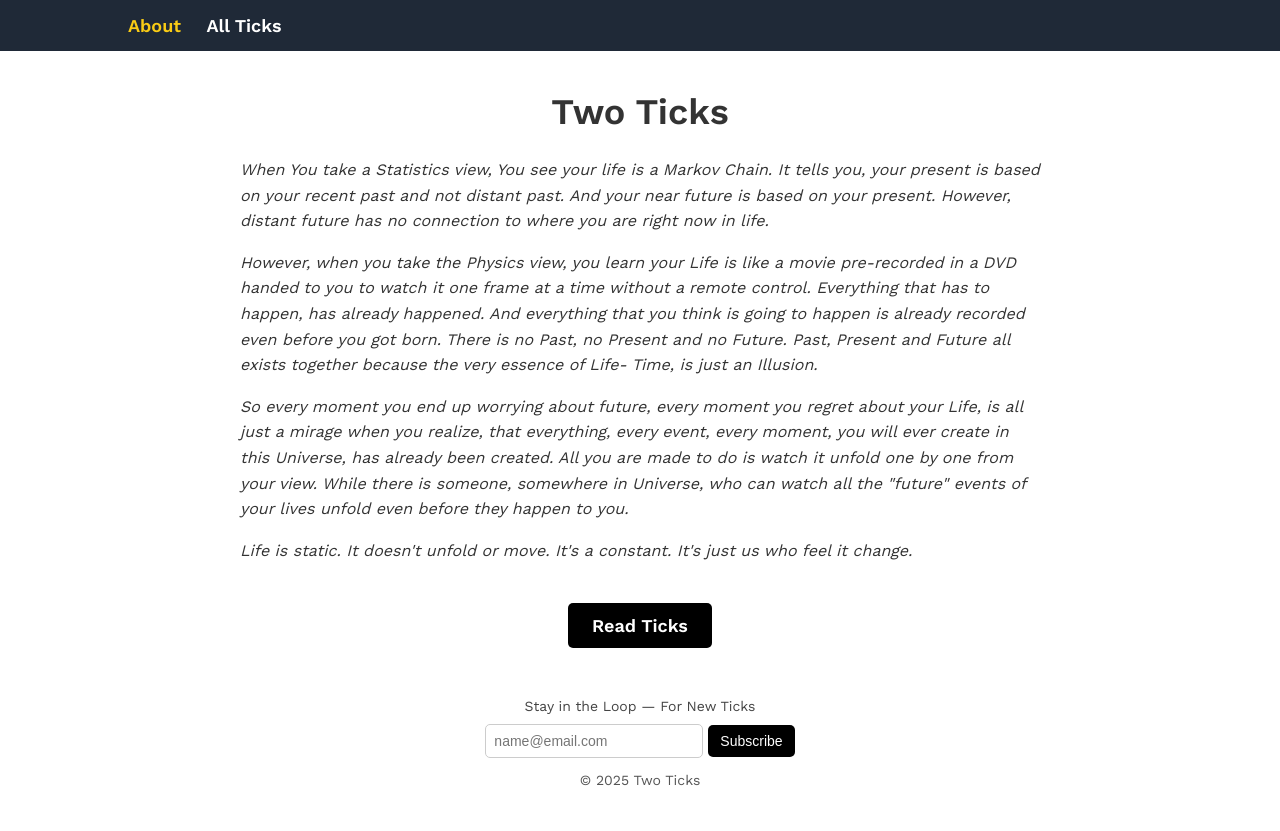
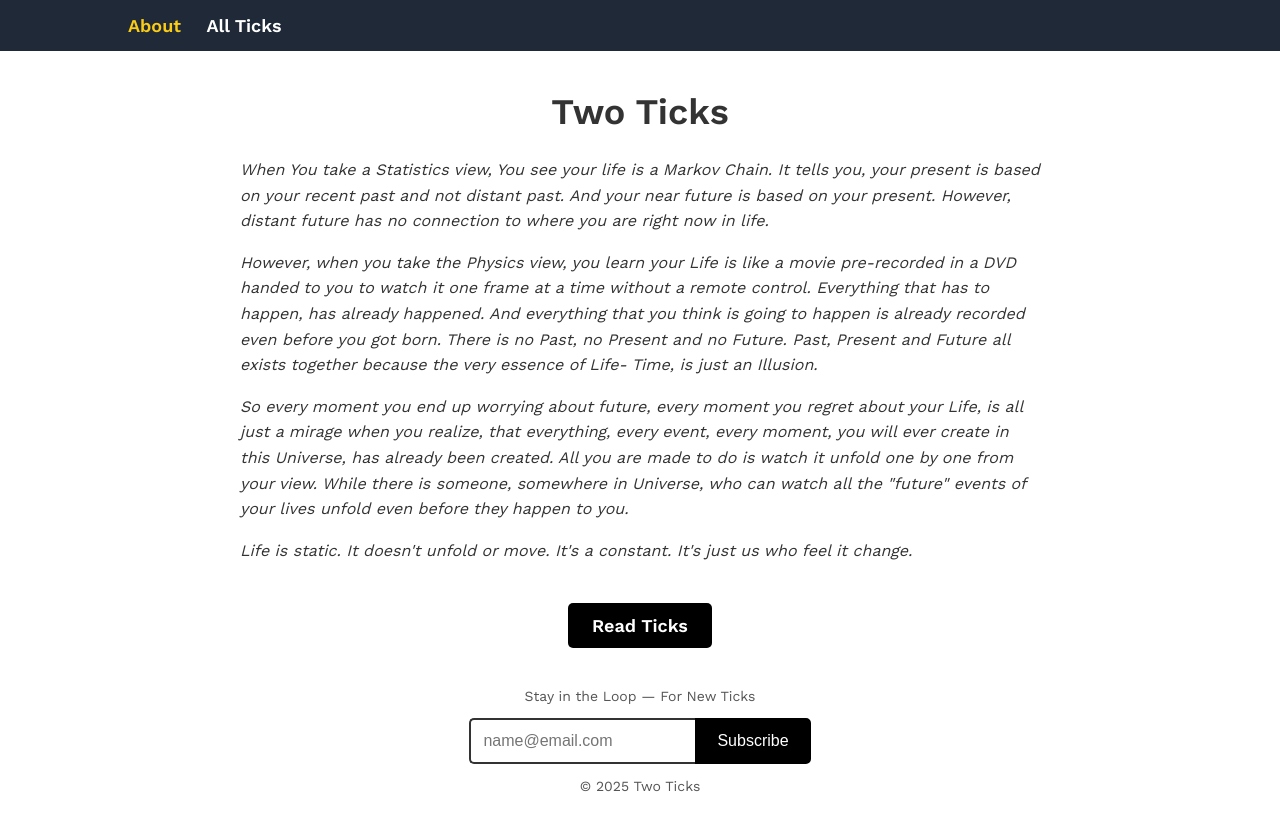
Before and after one commit to trmanish/trmanish.github.io, a Jekyll site: the page built from index.md, in a window 1280 px wide. Shown: the top 831 px of the page. Built offline with Jekyll 4.4.1, drawn with Linux system fonts in a browser that asks for light colours.

Commit message:
Change Border

```diff
--- a/assets/css/style.css
+++ b/assets/css/style.css
@@ -156,38 +156,38 @@ footer {
 /* Subscription Section Adjustments */
 .subscribe-container {
     text-align: center;
-    margin-top: 50px;  /* Increased spacing from Read Ticks button */
+    margin-top: 40px;
 }
 
-.subscribe-container p {
-    font-size: 14px; /* Slightly smaller font */
-    font-weight: normal; /* Remove bold effect */
-    margin-bottom: 10px; /* Add some spacing below */
-    color: #444; /* Slightly lighter shade for subtle look */
+.subscribe-container h3 {
+    font-size: 18px;  /* Made slightly smaller */
+    font-weight: normal; /* Removed bold */
+    margin-bottom: 10px;
 }
 
 #subscribe-form {
     display: flex;
     justify-content: center;
     align-items: center;
-    gap: 5px; /* Reduced spacing between input box and button */
+    gap: 0; /* Remove space between input and button */
 }
 
 #subscribe-form input {
-    width: 200px; /* Decreased width of email input box */
-    padding: 8px;
-    font-size: 14px;
-    border: 1px solid #ccc;
-    border-radius: 5px;
+    padding: 12px;
+    font-size: 16px;
+    border: 2px solid #333; /* Bolder border */
+    border-right: none; /* Removes border between input & button */
+    border-radius: 5px 0 0 5px; /* Rounded on left only */
+    width: 200px; /* Reduced width */
 }
 
 #subscribe-form button {
-    padding: 8px 12px;
-    font-size: 14px;
+    padding: 12px 20px;
+    font-size: 16px;
     color: white;
     background-color: black;
-    border: none;
-    border-radius: 5px;
+    border: 2px solid black; /* Match input border */
+    border-radius: 0 5px 5px 0; /* Rounded on right only */
     cursor: pointer;
 }
 
```
